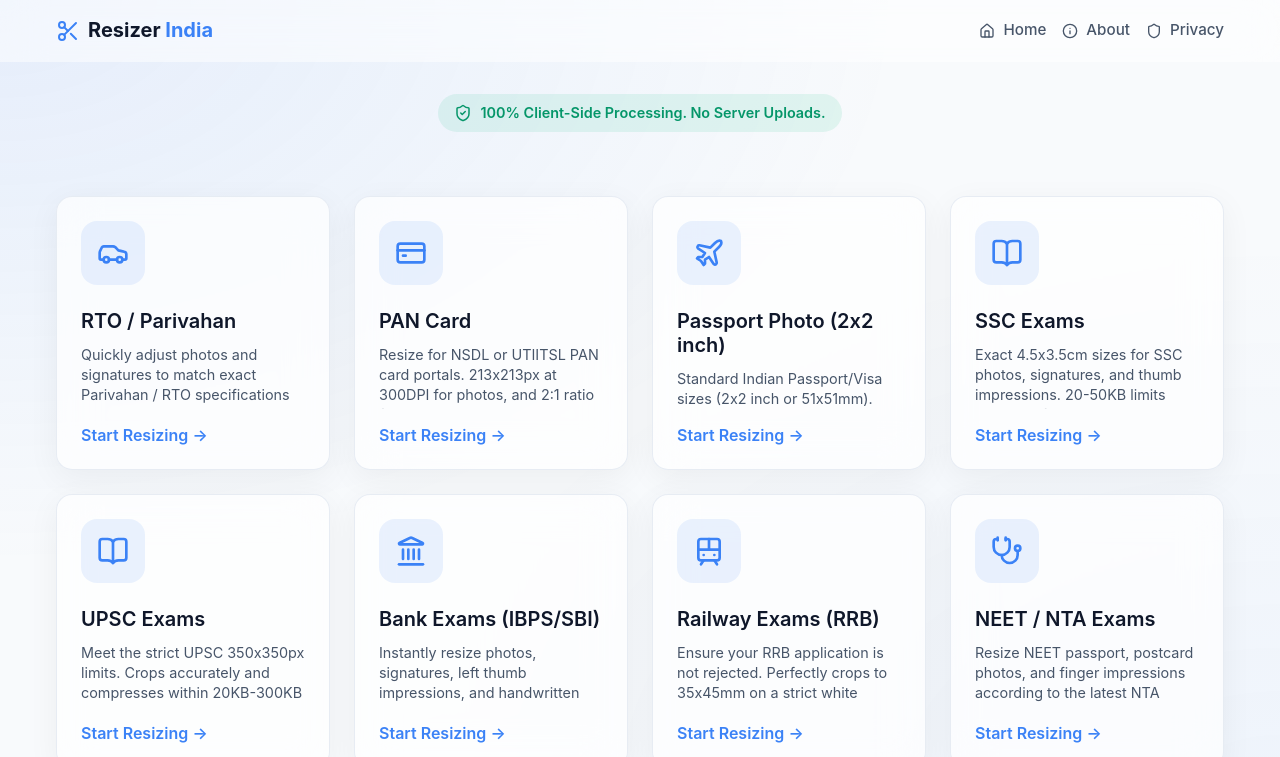
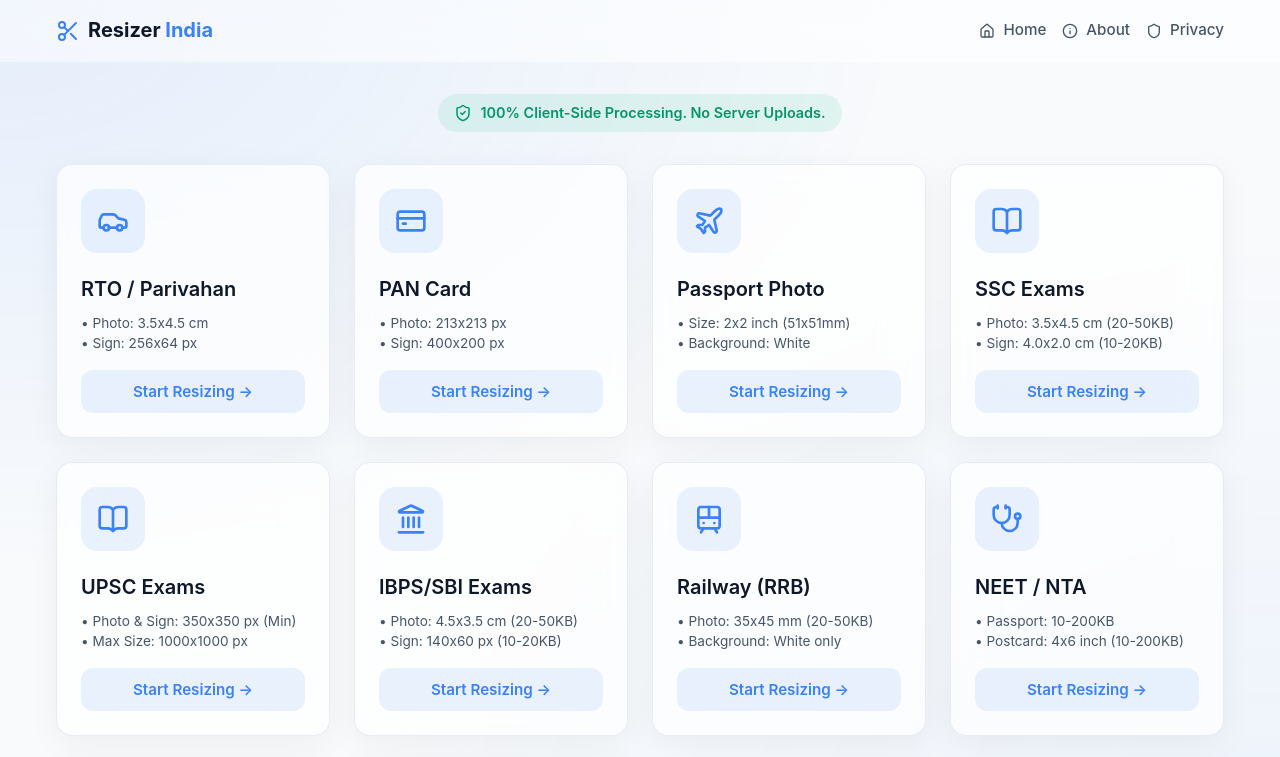
Before and after one commit to TechyNisarg/resizer-india, a React (Vite) app: page / in a window 1280 px wide. Shown: the top 757 px of the page. Built offline with nearby package versions, Linux system fonts and the light colour scheme; a web font is replaced by a local one.

Commit message:
style: specific descriptions button styling spacing adjustments

```diff
--- a/src/components/LandingPage.tsx
+++ b/src/components/LandingPage.tsx
@@ -3,16 +3,16 @@
 import { Car, CreditCard, Plane, BookOpen, Sliders, Landmark, Train, Stethoscope, GraduationCap, ShieldCheck } from 'lucide-react';
 
 const CATEGORIES = [
-  { id: 'rto', label: 'RTO / Parivahan', icon: Car, desc: 'Quickly adjust photos and signatures to match exact Parivahan / RTO specifications without losing quality.', path: '/rto-photo-resizer' },
-  { id: 'pan', label: 'PAN Card', icon: CreditCard, desc: 'Resize for NSDL or UTIITSL PAN card portals. 213x213px at 300DPI for photos, and 2:1 ratio for signatures.', path: '/pan-card-photo-resizer' },
-  { id: 'passport', label: 'Passport Photo (2x2 inch)', icon: Plane, desc: 'Standard Indian Passport/Visa sizes (2x2 inch or 51x51mm). Perfect for online OCI or Passport Seva applications.', path: '/passport-photo-resizer' },
-  { id: 'ssc', label: 'SSC Exams', icon: BookOpen, desc: 'Exact 4.5x3.5cm sizes for SSC photos, signatures, and thumb impressions. 20-50KB limits strictly enforced.', path: '/ssc-photo-resizer' },
-  { id: 'upsc', label: 'UPSC Exams', icon: BookOpen, desc: 'Meet the strict UPSC 350x350px limits. Crops accurately and compresses within 20KB-300KB as required.', path: '/upsc-photo-resizer' },
-  { id: 'ibps', label: 'Bank Exams (IBPS/SBI)', icon: Landmark, desc: 'Instantly resize photos, signatures, left thumb impressions, and handwritten declarations to meet strict IBPS/SBI limits.', path: '/ibps-photo-resizer' },
-  { id: 'rrb', label: 'Railway Exams (RRB)', icon: Train, desc: 'Ensure your RRB application is not rejected. Perfectly crops to 35x45mm on a strict white background.', path: '/rrb-photo-resizer' },
-  { id: 'neet', label: 'NEET / NTA Exams', icon: Stethoscope, desc: 'Resize NEET passport, postcard photos, and finger impressions according to the latest NTA brochure guidelines.', path: '/neet-photo-resizer' },
-  { id: 'acpc', label: 'ACPC Admission', icon: GraduationCap, desc: 'Fast resize for Gujarat ACPC engineering and diploma admission portals. Prepare your photos and signatures accurately.', path: '/acpc-photo-resizer' },
-  { id: 'custom', label: 'Custom Size', icon: Sliders, desc: 'Need a specific pixel width, height, or KB size? Use the custom tool to manually set your own form requirements.', path: '/custom-resizer' },
+  { id: 'rto', label: 'RTO / Parivahan', icon: Car, desc: '• Photo: 3.5x4.5 cm\n• Sign: 256x64 px\n• Size: 10KB - 20KB\n• Portals: Vahan, Sarathi', path: '/rto-photo-resizer' },
+  { id: 'pan', label: 'PAN Card', icon: CreditCard, desc: '• Photo: 213x213 px\n• Sign: 400x200 px\n• Size: Max 50KB\n• Portals: NSDL, UTIITSL', path: '/pan-card-photo-resizer' },
+  { id: 'passport', label: 'Passport Photo', icon: Plane, desc: '• Size: 2x2 inch (51x51mm)\n• Background: White\n• Format: JPEG\n• Uses: OCI, Passport Seva', path: '/passport-photo-resizer' },
+  { id: 'ssc', label: 'SSC Exams', icon: BookOpen, desc: '• Photo: 3.5x4.5 cm (20-50KB)\n• Sign: 4.0x2.0 cm (10-20KB)\n• Thumb: 10-30KB\n• Strict format enforced', path: '/ssc-photo-resizer' },
+  { id: 'upsc', label: 'UPSC Exams', icon: BookOpen, desc: '• Photo & Sign: 350x350 px (Min)\n• Max Size: 1000x1000 px\n• File Size: 20KB - 300KB\n• Bit Depth: 24-bit', path: '/upsc-photo-resizer' },
+  { id: 'ibps', label: 'IBPS/SBI Exams', icon: Landmark, desc: '• Photo: 4.5x3.5 cm (20-50KB)\n• Sign: 140x60 px (10-20KB)\n• Thumb: 20-50KB\n• Declaration: 50-100KB', path: '/ibps-photo-resizer' },
+  { id: 'rrb', label: 'Railway (RRB)', icon: Train, desc: '• Photo: 35x45 mm (20-50KB)\n• Background: White only\n• Sign: 50x20 mm (10-40KB)\n• Format: JPG/JPEG', path: '/rrb-photo-resizer' },
+  { id: 'neet', label: 'NEET / NTA', icon: Stethoscope, desc: '• Passport: 10-200KB\n• Postcard: 4x6 inch (10-200KB)\n• Sign: 4-30KB\n• Thumb: 10-200KB', path: '/neet-photo-resizer' },
+  { id: 'acpc', label: 'ACPC Admission', icon: GraduationCap, desc: '• Photo: 10-50KB\n• Sign: 10-50KB\n• Format: JPG/JPEG\n• Uses: GUJCET, Engineering', path: '/acpc-photo-resizer' },
+  { id: 'custom', label: 'Custom Tool', icon: Sliders, desc: '• Custom Width & Height\n• Exact KB Compression\n• Ratio Preserving\n• Manual Cropping', path: '/custom-resizer' },
 ];
 
 export const LandingPage: React.FC = () => {
--- a/src/index.css
+++ b/src/index.css
@@ -325,7 +325,7 @@
 .landing-hero {
   text-align: center;
   max-width: 800px;
-  margin: 0 auto 2rem;
+  margin: 0 auto;
 }
 
 .landing-title {
@@ -406,27 +406,35 @@
 }
 
 .category-desc {
-  font-size: 0.9rem;
+  font-size: 0.85rem;
   color: var(--text-secondary);
-  line-height: 1.4;
+  line-height: 1.5;
   margin-bottom: 1rem;
   flex-grow: 1;
   display: -webkit-box;
-  -webkit-line-clamp: 4;
+  -webkit-line-clamp: 5;
   -webkit-box-orient: vertical;
   overflow: hidden;
   text-overflow: ellipsis;
+  white-space: pre-line;
 }
 
 .category-action {
   font-weight: 600;
+  background-color: rgba(59, 130, 246, 0.1);
   color: var(--primary);
-  font-size: 1rem;
+  font-size: 0.95rem;
   display: flex;
   align-items: center;
+  justify-content: center;
   gap: 0.5rem;
+  width: 100%;
+  padding: 0.75rem;
+  border-radius: 12px;
+  transition: var(--transition);
 }
 
 .category-card:hover .category-action {
-  color: var(--primary-hover);
+  background-color: var(--primary);
+  color: white;
 }
```
